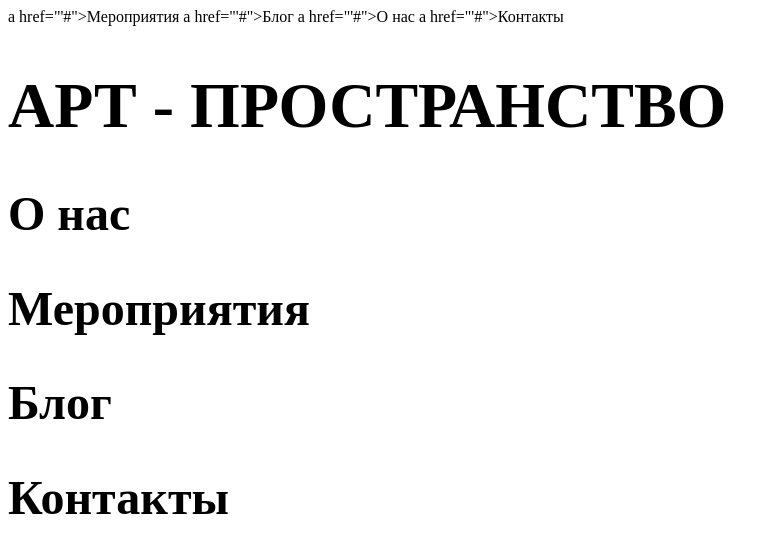
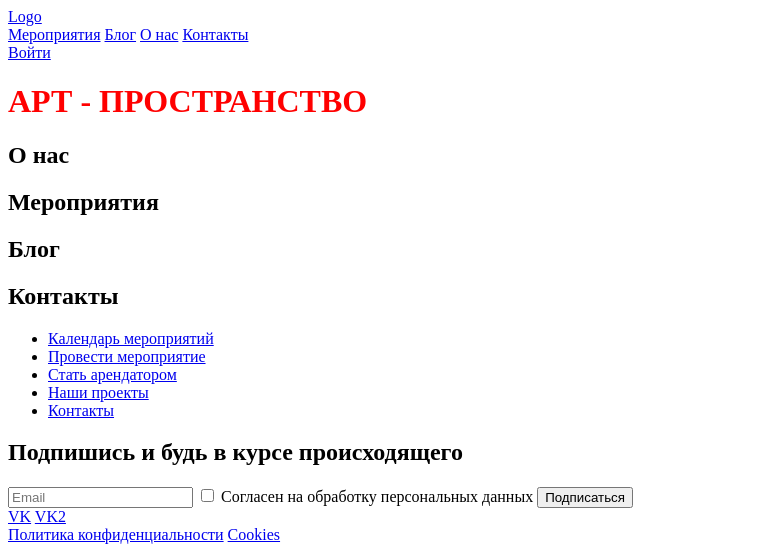
Before and after one commit to hCreedzj/hCreedzj.github.io, a plain HTML site: page index.html in a window 1280 px wide. Shown: the top 557 px of the page, without its empty margins (0-779 px from the left). Drawn offline with Linux system fonts and the light colour scheme.

Commit message:
fix sections

```diff
--- a/index.html
+++ b/index.html
@@ -1,21 +1,24 @@
 <!DOCTYPE html>
 <html lang="ru">
+
     <head>
         <meta charset="UTF-8" />
         <title>Lenni</title>
+        <link rel="stylesheet" href="styles/style.css">
     </head>
+
     <body>
         <header>
-            <a href="'#"></a>
+            <a href="'#">Logo</a>
             <nav>
-                a href="'#">Мероприятия</a>
-                a href="'#">Блог</a>
-                a href="'#">О нас</a>
-                a href="'#">Контакты</a>
+                <a href="'#">Мероприятия</a>
+                <a href="'#">Блог</a>
+                <a href="'#">О нас</a>
+                <a href="'#">Контакты</a>
             </nav>
+            <a href="#">Войти</a>
         </header>
         <main>
-            <h1>
             <header>
                 <h1>АРТ - ПРОСТРАНСТВО</h1>
             </header>
@@ -31,7 +34,6 @@
             <section>
                 <h2>Контакты</h2>
             </section>
-            </h1>
         </main>
         <footer class="footer">
             <!-- links -->
--- /dev/null
+++ b/styles/style.css
@@ -0,0 +1,3 @@
+h1 {
+    color: red
+}
```
Lines whose indentation alone changed are shown as unchanged.
